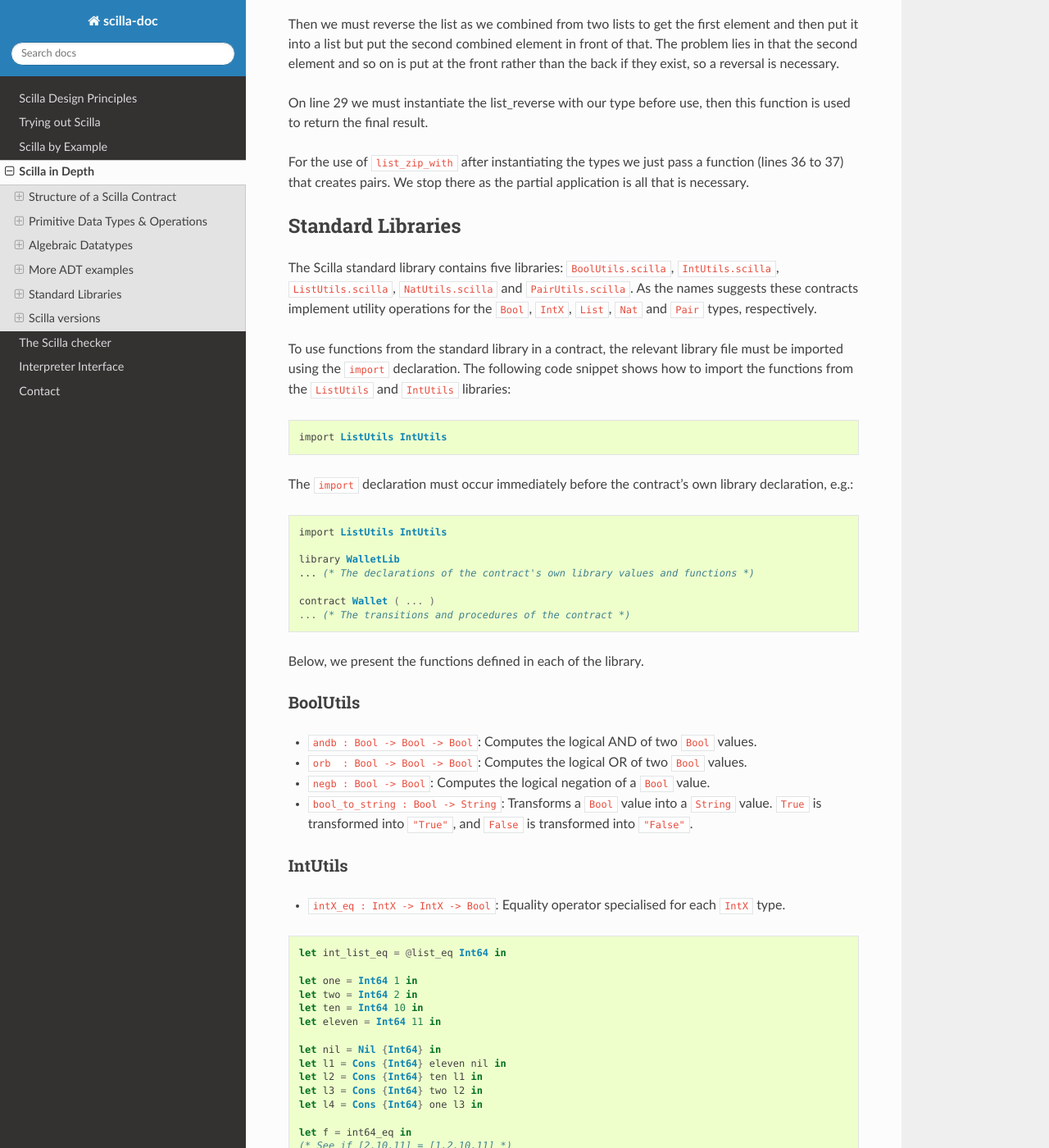
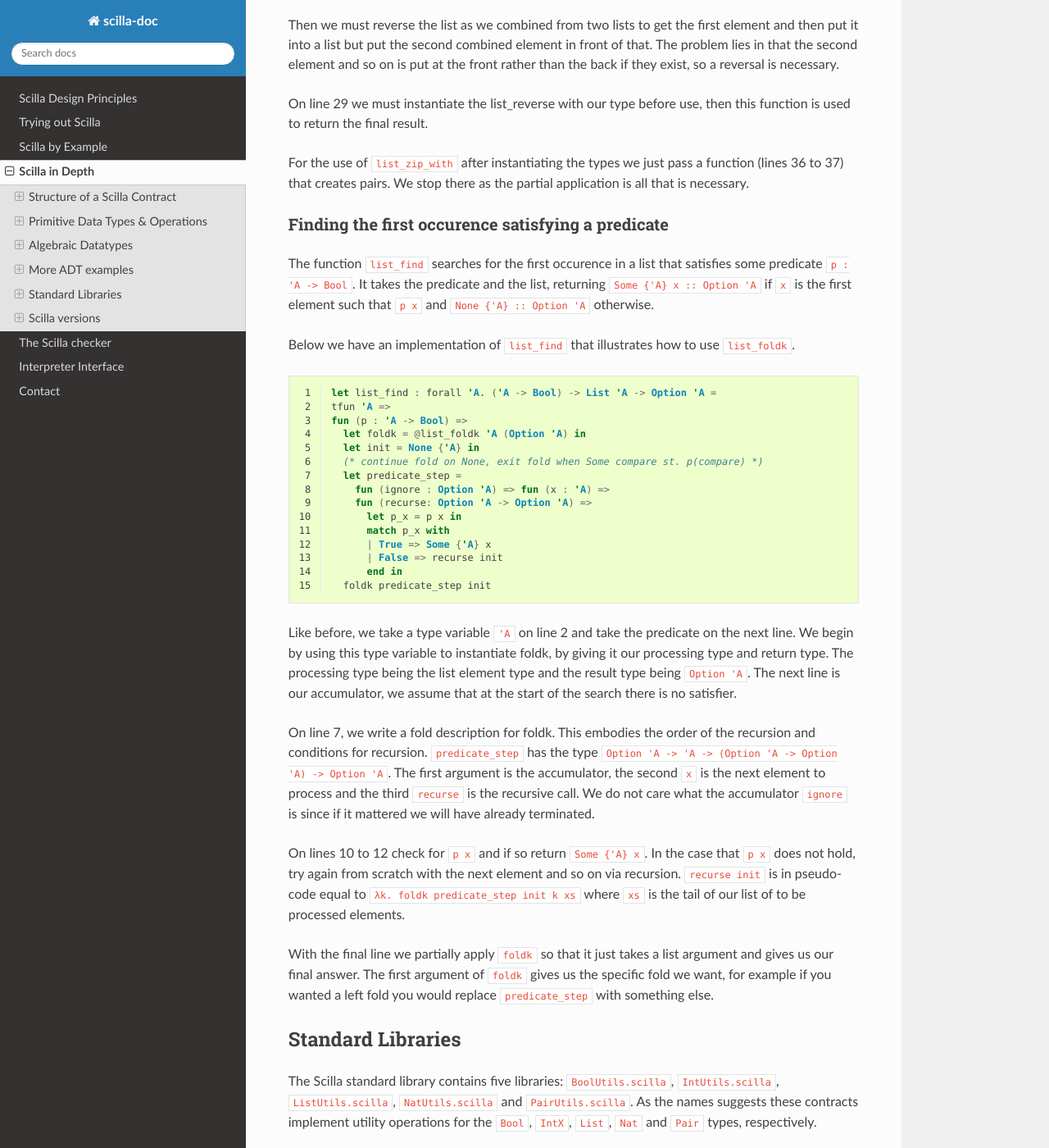
Before and after one commit to Zilliqa/scilla-docs, a Sphinx documentation site: the page built from docs/source/scilla-in-depth.rst, in a window 1280 px wide and 1400 px high, scrolled down 26463 px. Shown: the whole window at 82% size. Built offline with Sphinx 7.4.7 and the Read the Docs theme 2.0.0, drawn with Linux system fonts in a browser that asks for light colours; some of the changed text lies outside the part shown.

Commit message:
Add list_foldk example, list_find

```diff
--- a/docs/source/scilla-in-depth.rst
+++ b/docs/source/scilla-in-depth.rst
@@ -976,7 +976,7 @@ can be used to traverse all the elements of any list:
 
 To further illustrate the ``List`` type in Scilla, we show a small
 example using ``list_foldl`` to count the number of elements in a
-list.
+list. For an example of ``list_foldk`` see list_find_.
 
 .. code-block:: ocaml
   :linenos:
@@ -1534,6 +1534,65 @@ For the use of ``list_zip_with`` after instantiating the types
 we just pass a function (lines 36 to 37) that creates pairs.
 We stop there as the partial application is all that is necessary.
 
+.. _list_find:
+
+Finding the first occurence satisfying a predicate
+**************************************************
+
+The function ``list_find`` searches for the first occurence in a
+list that satisfies some predicate ``p : 'A -> Bool``. It takes
+the predicate and the list, returning ``Some {'A} x :: Option 'A`` if
+``x`` is the first element such that ``p x`` and ``None {'A} :: Option 'A``
+otherwise.
+
+Below we have an implementation of ``list_find`` that illustrates
+how to use ``list_foldk``.
+
+.. code-block:: ocaml
+  :linenos:
+
+  let list_find : forall 'A. ('A -> Bool) -> List 'A -> Option 'A =
+  tfun 'A =>
+  fun (p : 'A -> Bool) =>
+    let foldk = @list_foldk 'A (Option 'A) in
+    let init = None {'A} in
+    (* continue fold on None, exit fold when Some compare st. p(compare) *)
+    let predicate_step =
+      fun (ignore : Option 'A) => fun (x : 'A) =>
+      fun (recurse: Option 'A -> Option 'A) =>
+        let p_x = p x in
+        match p_x with
+        | True => Some {'A} x
+        | False => recurse init
+        end in
+    foldk predicate_step init
+
+Like before, we take a type variable ``'A`` on line 2 and take the predicate
+on the next line. We begin by using this type variable to instantiate foldk,
+by giving it our processing type and return type. The processing type being
+the list element type and the result type being ``Option 'A``. The next line
+is our accumulator, we assume that at the start of the search there is no
+satisfier.
+
+On line 7, we write a fold description for foldk. This embodies the order of
+the recursion and conditions for recursion. ``predicate_step`` has the
+type ``Option 'A -> 'A -> (Option 'A -> Option 'A) -> Option 'A``.
+The first argument is the accumulator, the second ``x`` is the next element to
+process and the third ``recurse`` is the recursive call. We do not care what
+the accumulator ``ignore`` is since if it mattered we will have already
+terminated.
+
+On lines 10 to 12 check for ``p x`` and if so return ``Some {'A} x``. In the case
+that ``p x`` does not hold, try again from scratch with the next element and
+so on via recursion. ``recurse init`` is in pseudo-code equal to
+``λk. foldk predicate_step init k xs`` where ``xs`` is the tail of our list of
+to be processed elements.
+
+With the final line we partially apply ``foldk`` so that it just takes a list
+argument and gives us our final answer. The first argument of ``foldk`` gives
+us the specific fold we want, for example if you wanted a left fold you
+would replace ``predicate_step`` with something else.
+
 Standard Libraries
 #####################
 .. _library:
```
